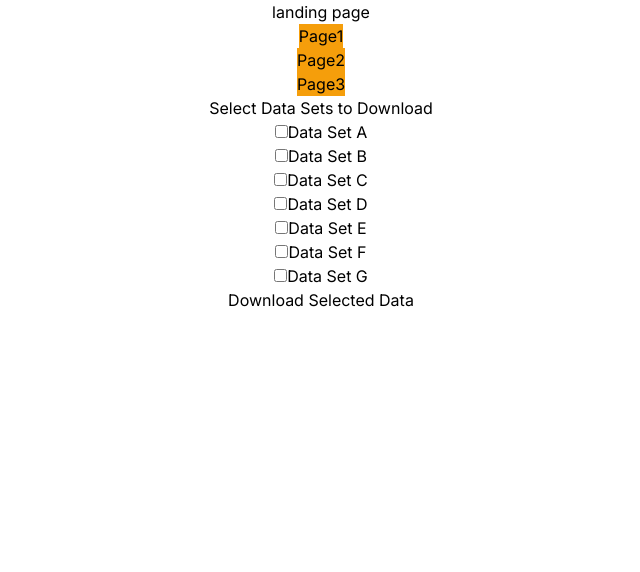
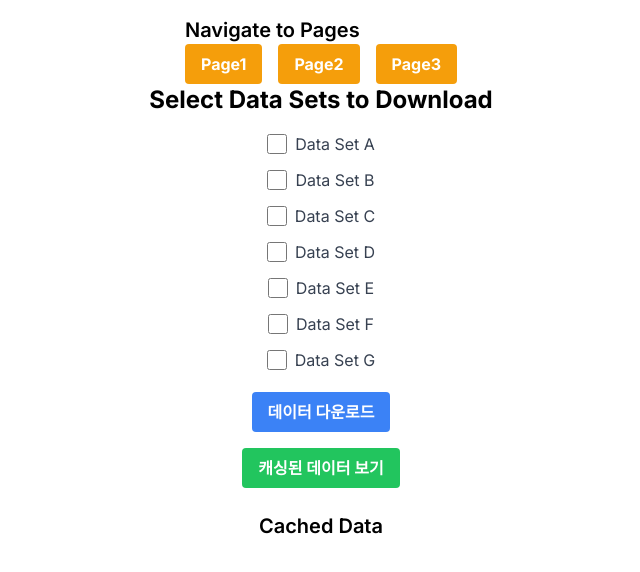
Before and after one commit to ben031/next-pwa, a Next.js app: page / in a window 1280 px wide. Shown: the top 572 px of the page, without its empty margins (319-959 px from the left). Built offline with nearby package versions, Linux system fonts and the light colour scheme; no server answers.

Commit message:
feat: 선택적 캐싱 및 다른 기능

```diff
--- a/src/app/page.tsx
+++ b/src/app/page.tsx
@@ -1,21 +1,29 @@
 'use client';
 
 import Link from 'next/link';
-import { useEffect, useState } from 'react';
-import { cacheData } from '@/utils/cache';
+import { useState } from 'react';
+import { cacheData, getCachedData } from '@/utils/cache';
 
-const dataSets = [
-  { id: 'A', content: 'Data A' },
-  { id: 'B', content: 'Data B' },
-  { id: 'C', content: 'Data C' },
-  { id: 'D', content: 'Data D' },
-  { id: 'E', content: 'Data E' },
-  { id: 'F', content: 'Data F' },
-  { id: 'G', content: 'Data G' },
+type DataSet = {
+  id: string;
+  val1: number;
+  val2: number;
+  val3: string;
+  val4: string;
+};
+
+const dataSets: DataSet[] = [
+  { id: 'A', val1: 1, val2: 2, val3: 'a', val4: 'b' },
+  { id: 'B', val1: 3, val2: 4, val3: 'c', val4: 'd' },
+  { id: 'C', val1: 5, val2: 6, val3: 'e', val4: 'f' },
+  { id: 'D', val1: 7, val2: 8, val3: 'g', val4: 'h' },
+  { id: 'E', val1: 9, val2: 10, val3: 'i', val4: 'j' },
+  { id: 'F', val1: 11, val2: 12, val3: 'k', val4: 'l' },
+  { id: 'G', val1: 13, val2: 14, val3: 'm', val4: 'n' },
 ];
-
 export default function Home() {
   const [selectedDataSets, setSelectedDataSets] = useState<string[]>([]);
+  const [cachedData, setCachedData] = useState<DataSet[]>([]);
 
   const handleSelect = (id: string) => {
     setSelectedDataSets((prev) =>
@@ -24,53 +32,84 @@ export default function Home() {
   };
 
   const handleDownload = async () => {
+    const cacheName = 'dynamic-data-cache';
+
+    // 선택된 데이터 셋 다운로드 및 캐싱
     for (const id of selectedDataSets) {
       const data = dataSets.find((set) => set.id === id);
       if (data) {
-        await cacheData(`/data/${id}`, data);
+        await cacheData<DataSet>(cacheName, `/data/${id}`, data);
       }
     }
-    alert('Selected data sets have been downloaded and cached.');
   };
 
-  useEffect(() => {
-    // 모든 페이지를 클릭하여 네비게이션하는 작업
-    const pages = [...Array(2).keys()].map((i) => `/test${i + 1}`);
-    pages.forEach((page) => {
-      fetch(page)
-        .then((response) => response.text())
-        .then(() => {
-          console.log(`Page ${page} fetched and cached.`);
-        });
-    });
-  }, []);
+  const handleShowCachedData = async () => {
+    const cacheName = 'dynamic-data-cache'; // 캐시 이름을 동적으로 설정 가능
+    const cachedData = await getCachedData<DataSet>(cacheName);
+    setCachedData(cachedData);
+  };
 
   return (
     <main className="flex min-h-screen flex-col items-center">
-      landing page
-      <Link className="bg-amber-500" href={'/test1'}>
+      <div className="mt-4">
+        <h2 className="text-xl font-semibold">Navigate to Pages</h2>
+        <div className="flex space-x-4">
+          <Link
+            href="/test1"
+            className="bg-amber-500 hover:bg-amber-700 text-white font-bold py-2 px-4 rounded"
+          >
             Page1
           </Link>
-      <Link className="bg-amber-500" href={'/test2'}>
+          <Link
+            href="/test2"
+            className="bg-amber-500 hover:bg-amber-700 text-white font-bold py-2 px-4 rounded"
+          >
             Page2
           </Link>
-      <Link className="bg-amber-500" href={'/test3'}>
+          <Link
+            href="/test3"
+            className="bg-amber-500 hover:bg-amber-700 text-white font-bold py-2 px-4 rounded"
+          >
             Page3
           </Link>
-      <h1>Select Data Sets to Download</h1>
+        </div>
+      </div>
+      <h1 className="text-2xl font-bold mb-4">Select Data Sets to Download</h1>
       {dataSets.map((data) => (
-        <div key={data.id}>
-          <label>
+        <div key={data.id} className="mb-2">
+          <label className="inline-flex items-center">
             <input
               type="checkbox"
+              className="form-checkbox h-5 w-5 text-blue-600"
               value={data.id}
               onChange={() => handleSelect(data.id)}
             />
-            Data Set {data.id}
+            <span className="ml-2 text-gray-700">Data Set {data.id}</span>
           </label>
         </div>
       ))}
-      <button onClick={handleDownload}>Download Selected Data</button>
+      <button
+        onClick={handleDownload}
+        className="bg-blue-500 hover:bg-blue-700 text-white font-bold py-2 px-4 rounded m-2"
+      >
+        데이터 다운로드
+      </button>
+      <button
+        onClick={handleShowCachedData}
+        className="bg-green-500 hover:bg-green-700 text-white font-bold py-2 px-4 rounded m-2"
+      >
+        캐싱된 데이터 보기
+      </button>
+      <div className="mt-4">
+        <h2 className="text-xl font-semibold">Cached Data</h2>
+        {cachedData.map((data) => (
+          <div key={data.id} className="mt-2 p-2 border rounded">
+            <p>
+              <strong>Data Set {data.id}</strong>: {JSON.stringify(data)}
+            </p>
+          </div>
+        ))}
+      </div>
     </main>
   );
 }
--- a/src/app/test1/page.tsx
+++ b/src/app/test1/page.tsx
@@ -1,5 +1,34 @@
+'use client';
+
+import { useState } from 'react';
+
 const Test1 = () => {
-  return <>Test1</>;
+  const [result, setResult] = useState<number | null>(null);
+
+  const handleClick = () => {
+    let sum = 0;
+    for (let i = 1; i <= 100; i++) {
+      sum += i;
+    }
+    setResult(sum);
+  };
+
+  return (
+    <div className="p-4">
+      <h1 className="text-2xl font-bold mb-4">Test Page 1</h1>
+      <button
+        onClick={handleClick}
+        className="bg-blue-500 hover:bg-blue-700 text-white font-bold py-2 px-4 rounded"
+      >
+        Calculate Sum (1 to 100)
+      </button>
+      {result !== null && (
+        <div className="mt-4">
+          <p className="text-xl">Result: {result}</p>
+        </div>
+      )}
+    </div>
+  );
 };
 
 export default Test1;
--- a/src/app/test2/page.tsx
+++ b/src/app/test2/page.tsx
@@ -1,5 +1,39 @@
+'use client';
+
+import { useState } from 'react';
+
 const Test2 = () => {
-  return <>Test2</>;
+  const [showPopup, setShowPopup] = useState(false);
+
+  const handlePopup = () => {
+    setShowPopup(true);
+  };
+
+  const handleClosePopup = () => {
+    setShowPopup(false);
+  };
+  return (
+    <div className="p-4">
+      <h1 className="text-2xl font-bold mb-4">Test Page 2</h1>
+      <button
+        onClick={handlePopup}
+        className="bg-blue-500 hover:bg-blue-700 text-white font-bold py-2 px-4 rounded"
+      >
+        Popup 오픈
+      </button>
+      <button
+        onClick={handleClosePopup}
+        className="bg-red-500 hover:bg-red-700 text-white font-bold py-2 px-4 rounded"
+      >
+        Popup 닫기
+      </button>
+      {showPopup && (
+        <div className="mt-4 p-4 border rounded bg-gray-100">
+          <p className="text-xl">popup!</p>
+        </div>
+      )}
+    </div>
+  );
 };
 
 export default Test2;
--- a/src/utils/cache.ts
+++ b/src/utils/cache.ts
@@ -1,15 +1,47 @@
+/**
+ * 캐시를 여는 함수
+ * @param cacheName - 캐시 이름
+ * @returns 캐시 객체
+ */
+export async function openCache(cacheName: string): Promise<Cache> {
+  return await caches.open(cacheName);
+}
+
 /**
  * 캐시 데이터를 저장하는 함수
+ * @param cacheName - 캐시 이름
  * @param url - 캐시에 저장할 데이터의 URL
  * @param data - 캐시에 저장할 데이터
  */
-export async function cacheData(
+export async function cacheData<T>(
+  cacheName: string,
   url: string,
-  data: { [key: string]: any }
+  data: T
 ): Promise<void> {
-  const cache = await caches.open('dynamic-data-cache');
+  const cache = await openCache(cacheName);
   const response = new Response(JSON.stringify(data), {
     headers: { 'Content-Type': 'application/json' },
   });
   await cache.put(url, response);
 }
+
+/**
+ * 캐시된 데이터를 가져오는 함수
+ * @param cacheName - 캐시 이름
+ * @returns 캐시된 데이터 배열
+ */
+export async function getCachedData<T>(cacheName: string): Promise<T[]> {
+  const cache = await openCache(cacheName);
+  const cachedData: T[] = [];
+  const requests = await cache.keys();
+
+  for (const request of requests) {
+    const response = await cache.match(request);
+    if (response) {
+      const data: T = await response.json();
+      cachedData.push(data);
+    }
+  }
+
+  return cachedData;
+}
--- a/src/worker/sw.ts
+++ b/src/worker/sw.ts
@@ -18,7 +18,6 @@ const serwist = new Serwist({
   precacheEntries: self.__SW_MANIFEST,
   skipWaiting: true, // 서비스 워커가 설치되자마자 바로 활성화될지 여부를 설정
   clientsClaim: true, // 서비스 워커가 모든 열려 있는 웹 페이지에 바로 적용될지 여부를 설정
-  navigationPreload: true, // 네트워크 요청을 미리 불러올지 여부를 설정
   runtimeCaching: defaultCache,
 });
 
```
Lines whose indentation alone changed are shown as unchanged.
